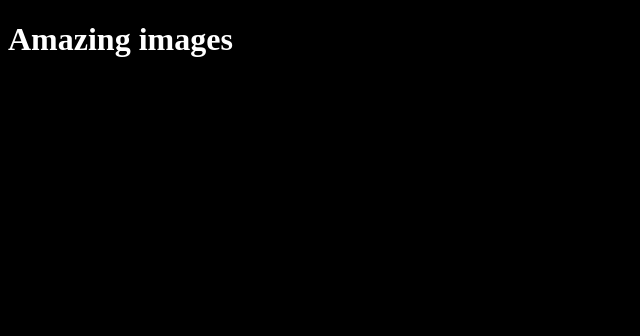
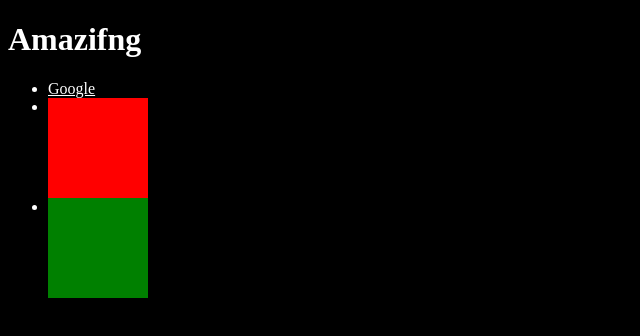
Before and after one commit to Yashh129/JS, a plain HTML site: page 01basic/index.html in a window 1280 px wide. Shown: the whole page, without its empty margins (0-640 px from the left). Drawn offline with Linux system fonts and the light colour scheme.

Commit message:
index.html

```diff
--- a/01basic/index.html
+++ b/01basic/index.html
@@ -3,10 +3,38 @@
 <head>
     <meta charset="UTF-8">
     <meta name="viewport" content="width=device-width, initial-scale=1.0">
+    <style>
+        .one{
+            background-color: red;
+            height: 100px;
+            width: 100px;
+        }
+        .two{
+            background-color: green;
+            height: 100px;
+            width: 100px;
+        }
+    </style>
     <title>Events</title>
 </head>
 <body style="background-color: black; color: white;">
-    <h1>Amazing images</h1>
+   <h1 id="heading">Amazifng</h1>
+    <ul id="ulll">
+        <li><a id="google" style="color: white;" href="https://www.google.com/">Google</a></li>
+        <li><div class="one"></div></li>
+        <li><div class="two"></div></li>
+    </ul>
 
+    <script>
+     let a=document.querySelector('#ulll')
+
+     a.addEventListener('click',(e)=>{
+
+         if(e.target.tagName=='DIV'){
+
+            e.target.parentElement.remove()
+         }
+     })
+    </script>
 </body>
 </html>
```
